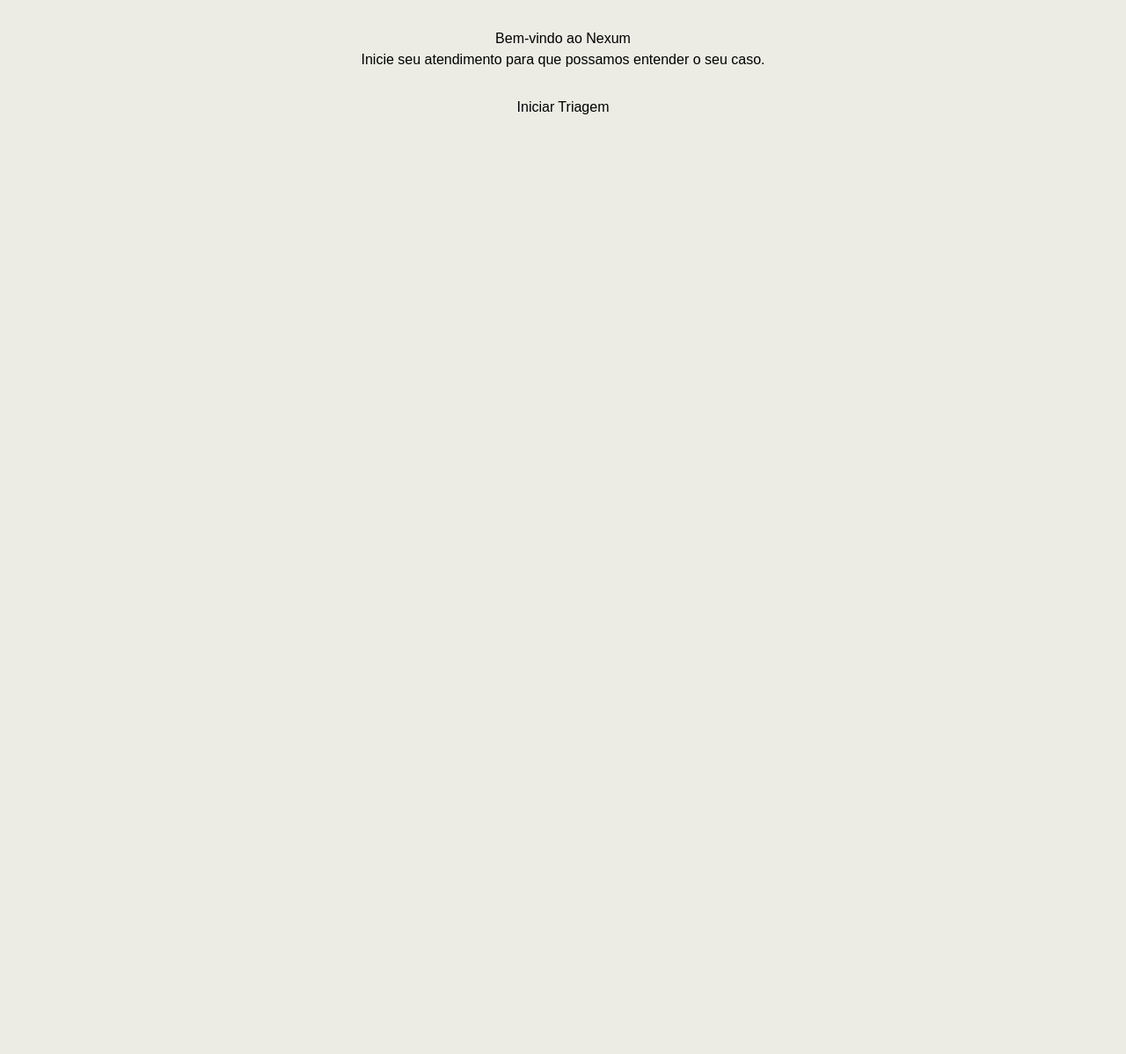
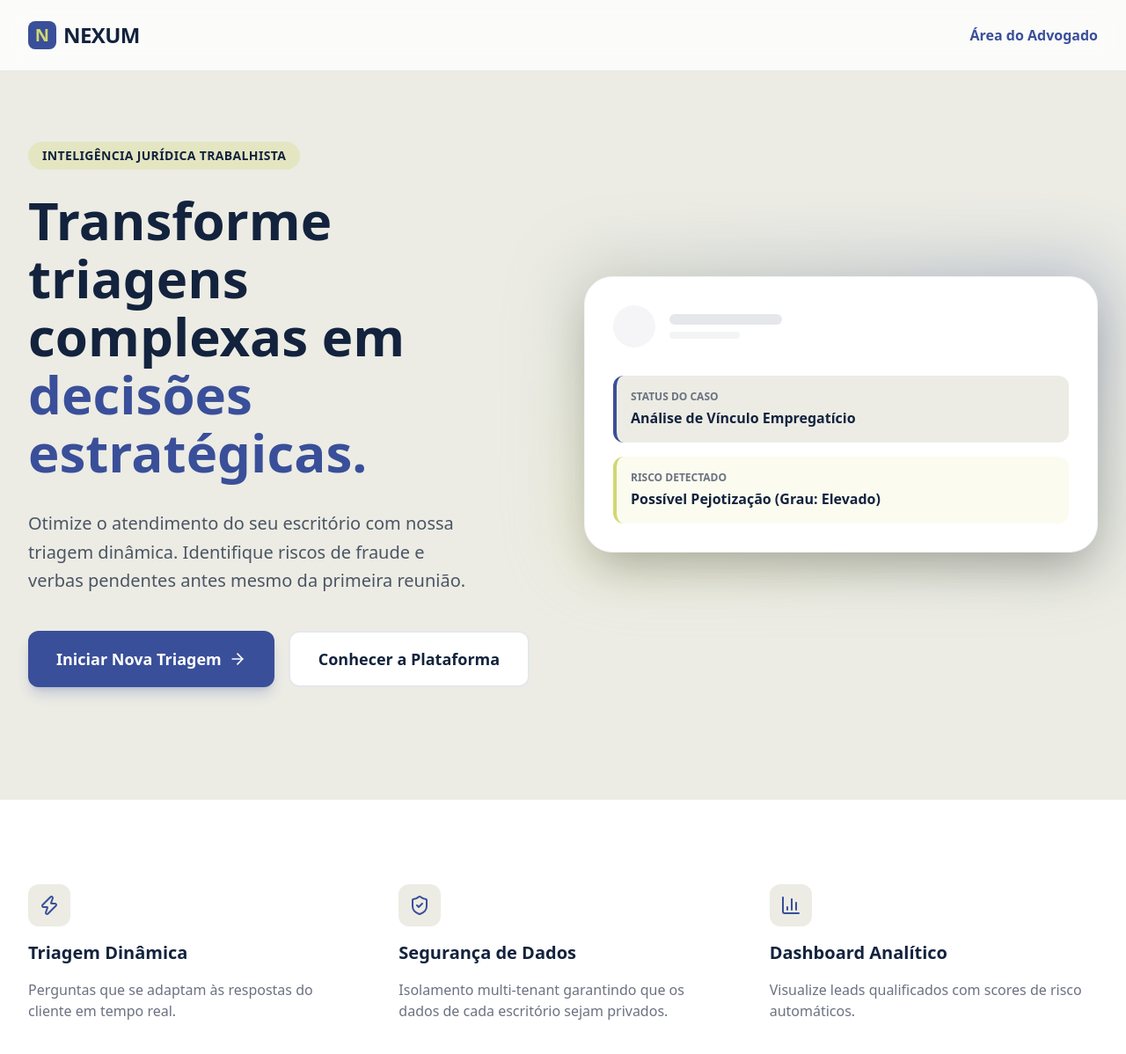
Before and after one commit to ellenmwnroe/nexum, a React (Vite) app in the folder nexum-frontend/: page / in a window 1280 px wide. Shown: the top 1198 px of the page at 88% size. Before the commit the page ends 800 px from the top, so only its background shows below. Built offline with nearby package versions, Linux system fonts and the light colour scheme.

Commit message:
umas coisas da home

```diff
--- a/nexum-frontend/package.json
+++ b/nexum-frontend/package.json
@@ -6,6 +6,7 @@
     "init-tw": "tailwindcss init -p"
   },
   "dependencies": {
+    "lucide-react": "^1.12.0",
     "react-router-dom": "^7.14.2"
   },
   "devDependencies": {
--- a/nexum-frontend/src/Home.tsx
+++ b/nexum-frontend/src/Home.tsx
@@ -1,21 +1,106 @@
 import { useNavigate } from 'react-router-dom';
+import { ArrowRight, ShieldCheck, Zap, BarChart3 } from 'lucide-react';
 
-function Home() {
+const Home = () => {
   const navigate = useNavigate();
 
   return (
-    <div style={{ padding: '2rem', textAlign: 'center', fontFamily: 'sans-serif' }}>
-      <h1>Bem-vindo ao Nexum</h1>
-      <p>Inicie seu atendimento para que possamos entender o seu caso.</p>
+    <div className="min-h-screen bg-[#ecece5] font-sans selection:bg-[#d1d871] selection:text-[#13233d]">
+      {/* Navbar */}
+      <nav className="flex items-center justify-between px-8 py-6 bg-white/80 backdrop-blur-md sticky top-0 z-50 border-b border-gray-200">
+        <div className="flex items-center gap-2">
+          <div className="w-8 h-8 bg-[#3a4f99] rounded-lg flex items-center justify-center">
+            <span className="text-[#d1d871] font-bold text-xl">N</span>
+          </div>
+          <span className="text-2xl font-bold text-[#13233d] tracking-tight">NEXUM</span>
+        </div>
+        <button
+          onClick={() => navigate('/login')}
+          className="text-[#3a4f99] font-semibold hover:text-[#13233d] transition-colors"
+        >
+          Área do Advogado
+        </button>
+      </nav>
 
-      <button
-        onClick={() => navigate('/triagem')}
-        style={{ padding: '10px 20px', fontSize: '16px', cursor: 'pointer', marginTop: '20px' }}
-      >
-        Iniciar Triagem
-      </button>
+      {/* Hero Section */}
+      <main className="max-w-7xl mx-auto px-8 pt-20 pb-32 grid lg:grid-cols-2 gap-12 items-center">
+        <div>
+          <span className="inline-block px-4 py-1.5 rounded-full bg-[#d1d871]/30 text-[#13233d] text-sm font-bold mb-6 tracking-wide uppercase">
+            Inteligência Jurídica Trabalhista
+          </span>
+          <h1 className="text-6xl font-extrabold text-[#13233d] leading-[1.1] mb-8">
+            Transforme triagens complexas em <span className="text-[#3a4f99]">decisões estratégicas.</span>
+          </h1>
+          <p className="text-xl text-gray-600 mb-10 leading-relaxed max-w-lg">
+            Otimize o atendimento do seu escritório com nossa triagem dinâmica. Identifique riscos de fraude e verbas pendentes antes mesmo da primeira reunião.
+          </p>
+
+          <div className="flex flex-col sm:flex-row gap-4">
+            <button
+              onClick={() => navigate('/triagem')}
+              className="px-8 py-4 bg-[#3a4f99] text-white rounded-xl font-bold text-lg hover:bg-[#13233d] transition-all flex items-center justify-center gap-2 shadow-lg shadow-blue-900/20"
+            >
+              Iniciar Nova Triagem <ArrowRight size={20} />
+            </button>
+            <button className="px-8 py-4 bg-white text-[#13233d] border-2 border-gray-200 rounded-xl font-bold text-lg hover:border-[#3a4f99] transition-all">
+              Conhecer a Plataforma
+            </button>
+          </div>
+        </div>
+
+        {/* Card de Visualização (Mockup da Interface) */}
+        <div className="relative">
+          <div className="absolute -inset-4 bg-gradient-to-tr from-[#d1d871] to-[#3a4f99] rounded-[2rem] blur-2xl opacity-20 animate-pulse"></div>
+          <div className="relative bg-white border border-gray-100 rounded-[2rem] shadow-2xl overflow-hidden p-8">
+            <div className="flex items-center gap-4 mb-8">
+              <div className="w-12 h-12 bg-gray-100 rounded-full animate-pulse"></div>
+              <div className="space-y-2">
+                <div className="w-32 h-3 bg-gray-200 rounded-full"></div>
+                <div className="w-20 h-2 bg-gray-100 rounded-full"></div>
+              </div>
+            </div>
+            <div className="space-y-4">
+              <div className="p-4 bg-[#ecece5] rounded-xl border-l-4 border-[#3a4f99]">
+                <p className="text-xs text-gray-500 uppercase font-bold mb-1">Status do Caso</p>
+                <p className="text-[#13233d] font-bold">Análise de Vínculo Empregatício</p>
+              </div>
+              <div className="p-4 bg-[#d1d871]/10 rounded-xl border-l-4 border-[#d1d871]">
+                <p className="text-xs text-gray-500 uppercase font-bold mb-1">Risco Detectado</p>
+                <p className="text-[#13233d] font-bold">Possível Pejotização (Grau: Elevado)</p>
+              </div>
+            </div>
+          </div>
+        </div>
+      </main>
+
+      {/* Features Rápidas */}
+      <section className="bg-white py-24">
+        <div className="max-w-7xl mx-auto px-8 grid md:grid-cols-3 gap-12">
+          <div className="space-y-4">
+            <div className="w-12 h-12 bg-[#ecece5] rounded-xl flex items-center justify-center text-[#3a4f99]">
+              <Zap size={24} />
+            </div>
+            <h3 className="text-xl font-bold text-[#13233d]">Triagem Dinâmica</h3>
+            <p className="text-gray-500">Perguntas que se adaptam às respostas do cliente em tempo real.</p>
+          </div>
+          <div className="space-y-4">
+            <div className="w-12 h-12 bg-[#ecece5] rounded-xl flex items-center justify-center text-[#3a4f99]">
+              <ShieldCheck size={24} />
+            </div>
+            <h3 className="text-xl font-bold text-[#13233d]">Segurança de Dados</h3>
+            <p className="text-gray-500">Isolamento multi-tenant garantindo que os dados de cada escritório sejam privados.</p>
+          </div>
+          <div className="space-y-4">
+            <div className="w-12 h-12 bg-[#ecece5] rounded-xl flex items-center justify-center text-[#3a4f99]">
+              <BarChart3 size={24} />
+            </div>
+            <h3 className="text-xl font-bold text-[#13233d]">Dashboard Analítico</h3>
+            <p className="text-gray-500">Visualize leads qualificados com scores de risco automáticos.</p>
+          </div>
+        </div>
+      </section>
     </div>
   );
-}
+};
 
 export default Home;
```
Also changed, not shown: 1 other file (tests, documents, lock files or other folders).
